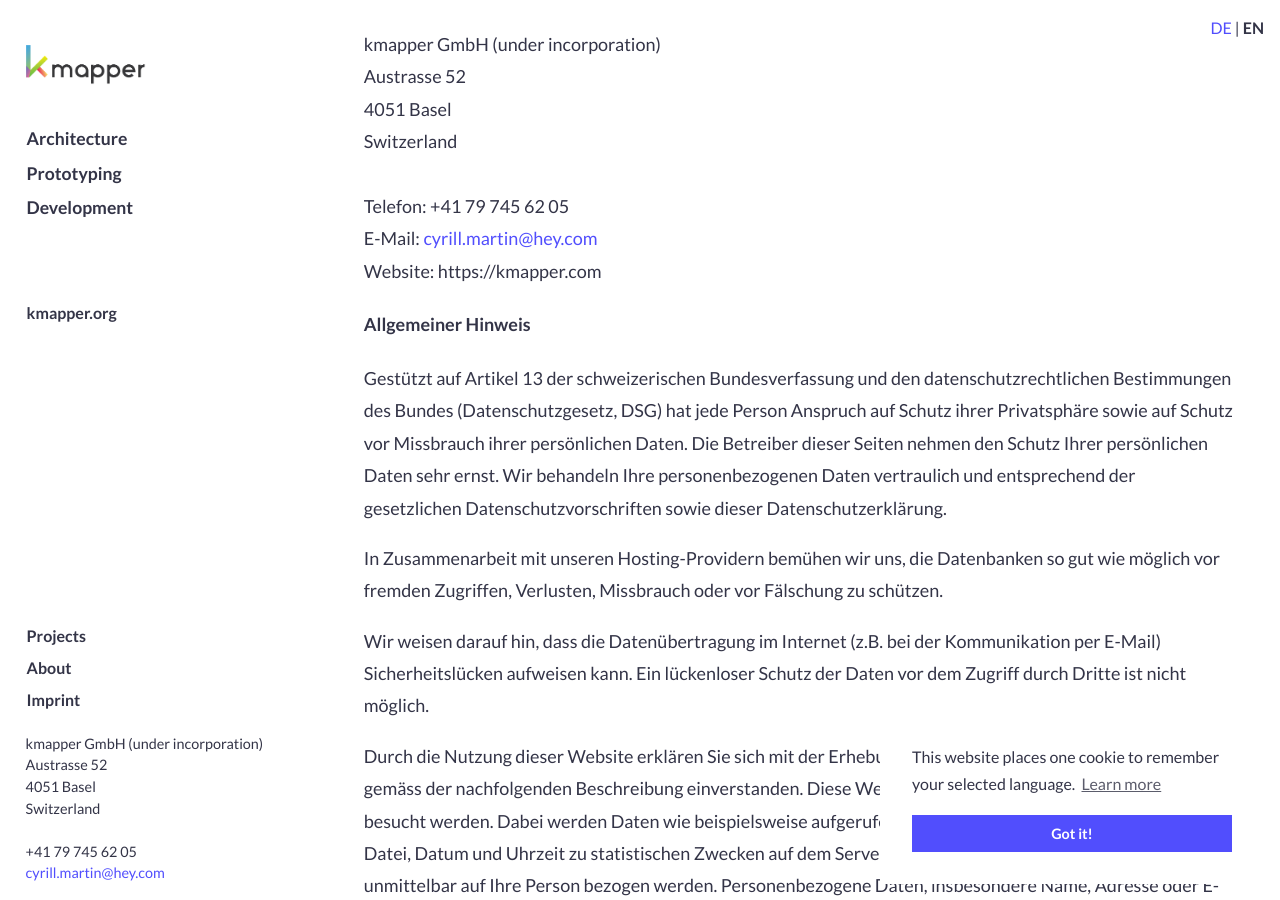
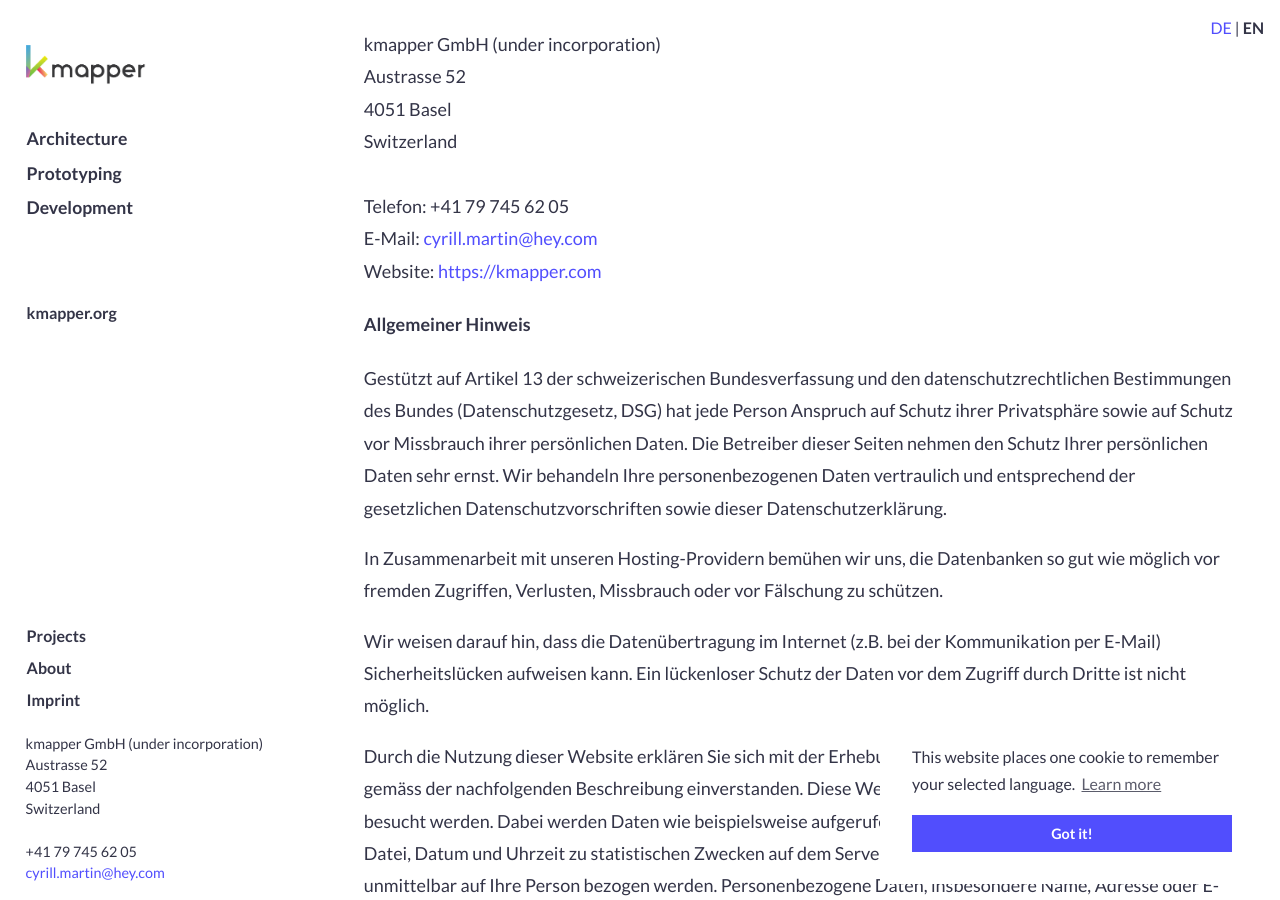
Before and after one commit to cyrill-martin/kmapper.com, a Jekyll site: the page built from sites/_en/imprint.md, in a window 1280 px wide and 900 px high, scrolled down 1585 px. Built offline with Jekyll 4.4.1, drawn with Linux system fonts in a browser that asks for light colours.

```diff
--- a/_includes/navigation.html
+++ b/_includes/navigation.html
@@ -9,7 +9,7 @@
   {%- if page.lang == "de" -%}
 
     <div class="site-logo">
-      <a href="{{ "/" | relative_url }}de/"><img src="{{ "/" | relative_url }}assets/images/kmapper_k_3b.png"></a>
+      <a href="{{ "/" | relative_url }}de"><img src="{{ "/" | relative_url }}assets/images/kmapper_k_3b.png"></a>
     </div>
 
     <div class="site-links">
--- a/_layouts/imprint.html
+++ b/_layouts/imprint.html
@@ -98,7 +98,7 @@ layout: default
 			<br>
 			Telefon: {{ site.telephone }}<br/>
 			E-Mail: <a href="mailto:{{ site.email }}">{{ site.email }}</a><br/>
-			Website: https://kmapper.com
+			Website: <a href="{{ "/" | relative_url }}">https://kmapper.com</a>
 		</p>
 
 		<h4>Allgemeiner Hinweis</h4>
```
